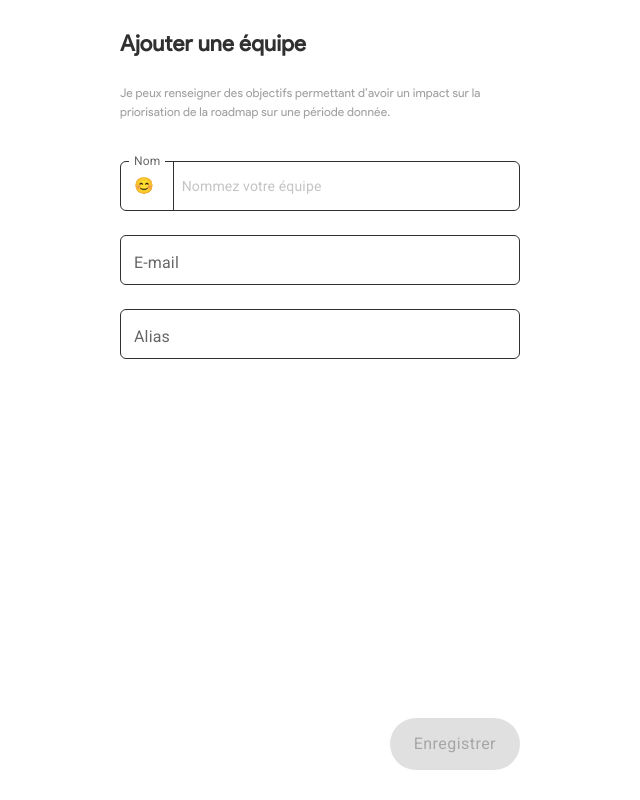
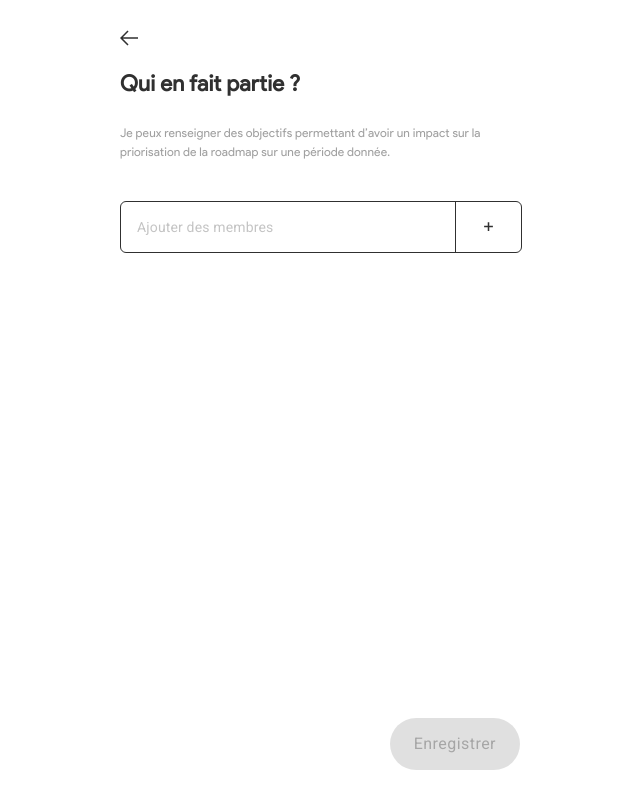
Before and after one commit to tiavina-mika/product-hero-draft, a React (Create React App) app: page / in a window 1280 px wide. Shown: the whole page, without its empty margins (320-960 px from the left). Built offline with nearby package versions, Linux system fonts and the light colour scheme.

Commit message:
fix autocomplete border

```diff
--- a/src/components/form/inputs/user/UsersAutocompleteInput.tsx
+++ b/src/components/form/inputs/user/UsersAutocompleteInput.tsx
@@ -1,7 +1,7 @@
 /** @jsxRuntime classic /
 /* @jsx jsx */
 /** @jsxImportSource @emotion/react */
-import { jsx } from "@emotion/react";
+import { jsx, Theme } from "@emotion/react";
 import {
   Autocomplete,
   AutocompleteRenderInputParams,
@@ -48,7 +48,7 @@ import Member from "./Member";
 // ];
 
 const classes = {
-  autocomplete: {
+  autocomplete: (theme: Theme) => ({
     "& .MuiAutocomplete-inputRoot": {
       paddingRight: "0px !important",
       paddingTop: 0,
@@ -56,14 +56,21 @@ const classes = {
     },
     "& .MuiFormControl-root": {
       padding: "0px !important",
-      border: "1px solid #303030",
+      border: "1px solid " + theme.palette.grey[800],
       borderRadius: 6
     },
     "& .MuiInputBase-input": {
       paddingLeft: "16px !important",
       paddingRight: "16px !important"
+    },
+    // use the textField border
+    "& .MuiOutlinedInput-notchedOutline": {
+      borderColor: "transparent"
+    },
+    "& .Mui-focused .MuiOutlinedInput-notchedOutline": {
+      borderColor: "transparent"
     }
-  },
+  }),
   bluredAutocomplete: {
     "& .MuiAutocomplete-input": {
       paddingTop: "13.5px !important",
@@ -230,7 +237,11 @@ const UsersAutocompleteInput = ({
             );
           }}
           PaperComponent={({ children }) => {
-            return <Paper elevation={0}>{children}</Paper>;
+            return (
+              <Paper elevation={0} sx={{ bgcolor: "transparent" }}>
+                {children}
+              </Paper>
+            );
           }}
         />
       </Box>
--- a/src/containers/team/CreateTeamPage.tsx
+++ b/src/containers/team/CreateTeamPage.tsx
@@ -2,10 +2,9 @@ import { useState } from "react";
 import { IMembersTeamInput, ITeamsInput } from "../../types/team.type";
 import AddMembersToTeam from "./teamCreation/AddMembersToTeam";
 import CreateTeam from "./teamCreation/CreateTeam";
-import Card from "../../components/Card";
 
 const CreateTeamPage = () => {
-  const [step, setStep] = useState<1 | 2>(1);
+  const [step, setStep] = useState<1 | 2>(2);
 
   const onBack = () => setStep(2);
 
```
